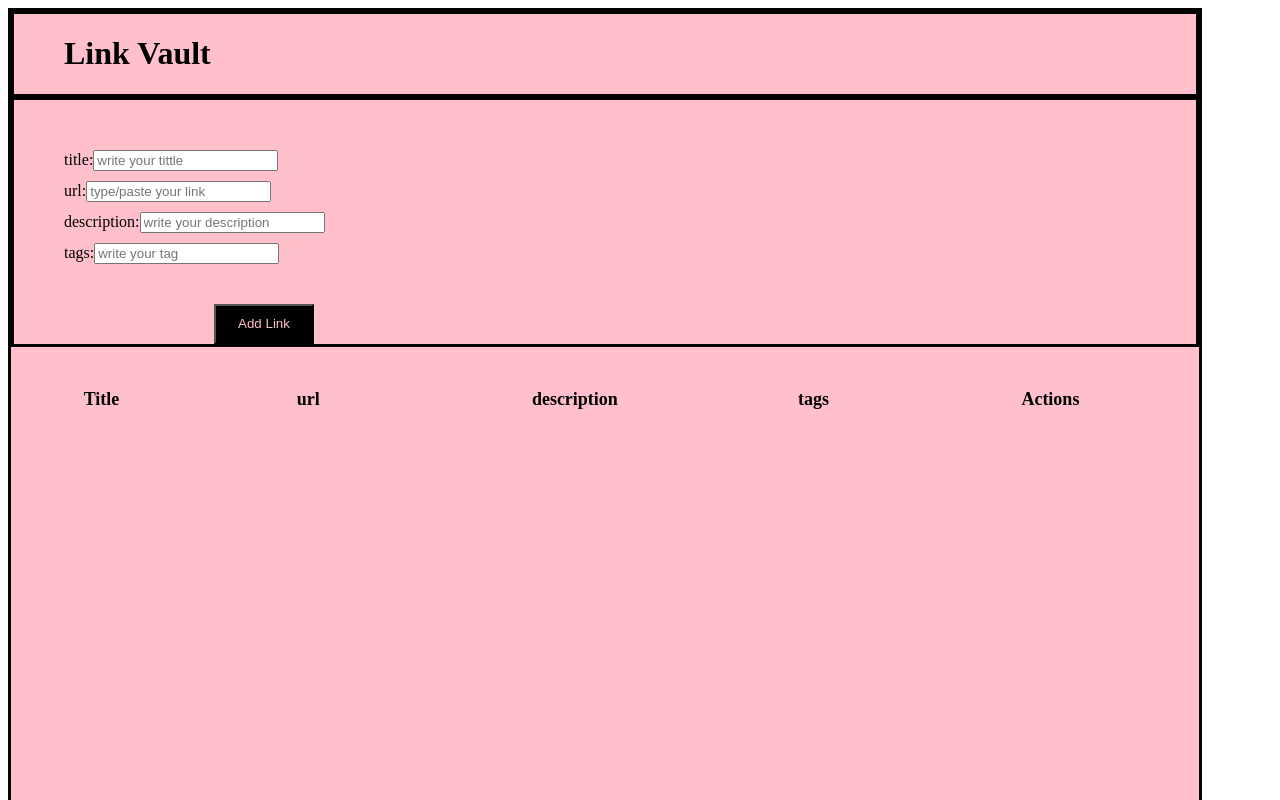
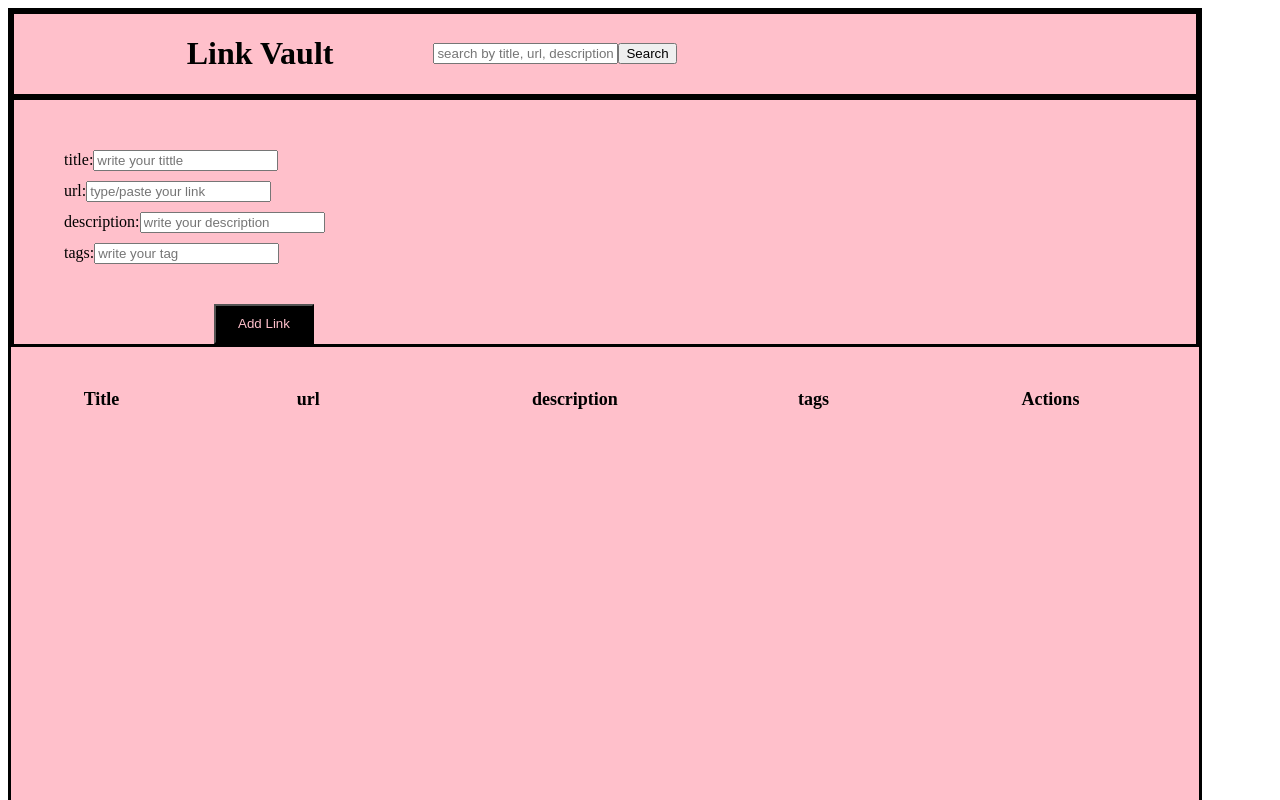
Before and after one commit to nokuphiwa02/LinkVault, a React (Vite) app: page / in a window 1280 px wide. Shown: the top 800 px of the page. Built offline with nearby package versions, Linux system fonts and the light colour scheme.

Commit message:
searchBar

```diff
--- a/src/Navbar/Navbar.module.css
+++ b/src/Navbar/Navbar.module.css
@@ -4,6 +4,12 @@
  align-items: center;
  padding-left: 50px;
  flex-wrap: wrap;
- background-color: pink;
+ justify-content:center;
+ /* background-color: pink; */
  border:  solid black;
 }
+
+.SearchBar{
+   padding-left: 100px;
+   width: 50vw;
+}
--- a/src/Navbar/Navbar.tsx
+++ b/src/Navbar/Navbar.tsx
@@ -4,7 +4,13 @@ export const Navbar = () => {
   return (
     <div className={styles.navTitle}>
       <h1>Link Vault</h1>
-
+      <div className={styles.SearchBar}>
+        <input
+          type="text"
+          placeholder="search by title, url, description or tag"
+        />
+        <button className={styles.searchBtn}>Search</button>
+      </div>
     </div>
   );
 };
--- a/src/Row/Row.tsx
+++ b/src/Row/Row.tsx
@@ -17,6 +17,7 @@ export const Row: React.FC<RowPropsWithDelete> = ({
 }) => {
   return (
     <>
+
       <tr>
         <td>{title}</td>
         <td>{url}</td>
--- a/src/addLinkForm/AddLinkForm.tsx
+++ b/src/addLinkForm/AddLinkForm.tsx
@@ -81,6 +81,7 @@ export const AddLinkForm: React.FC<AddLinkFormProps> = ({
 
   return (
     <div>
+
       <div className={styles.addLink}>
         <Input
           label="title:"
```
